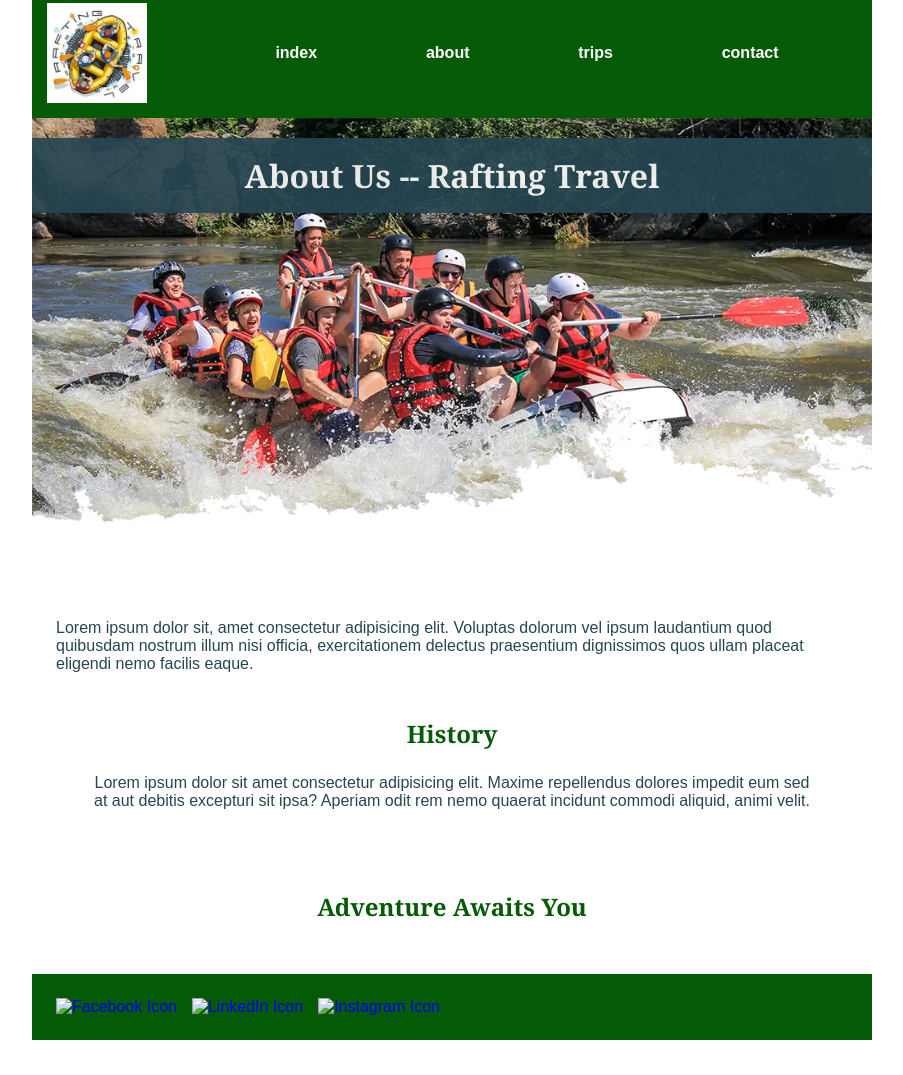
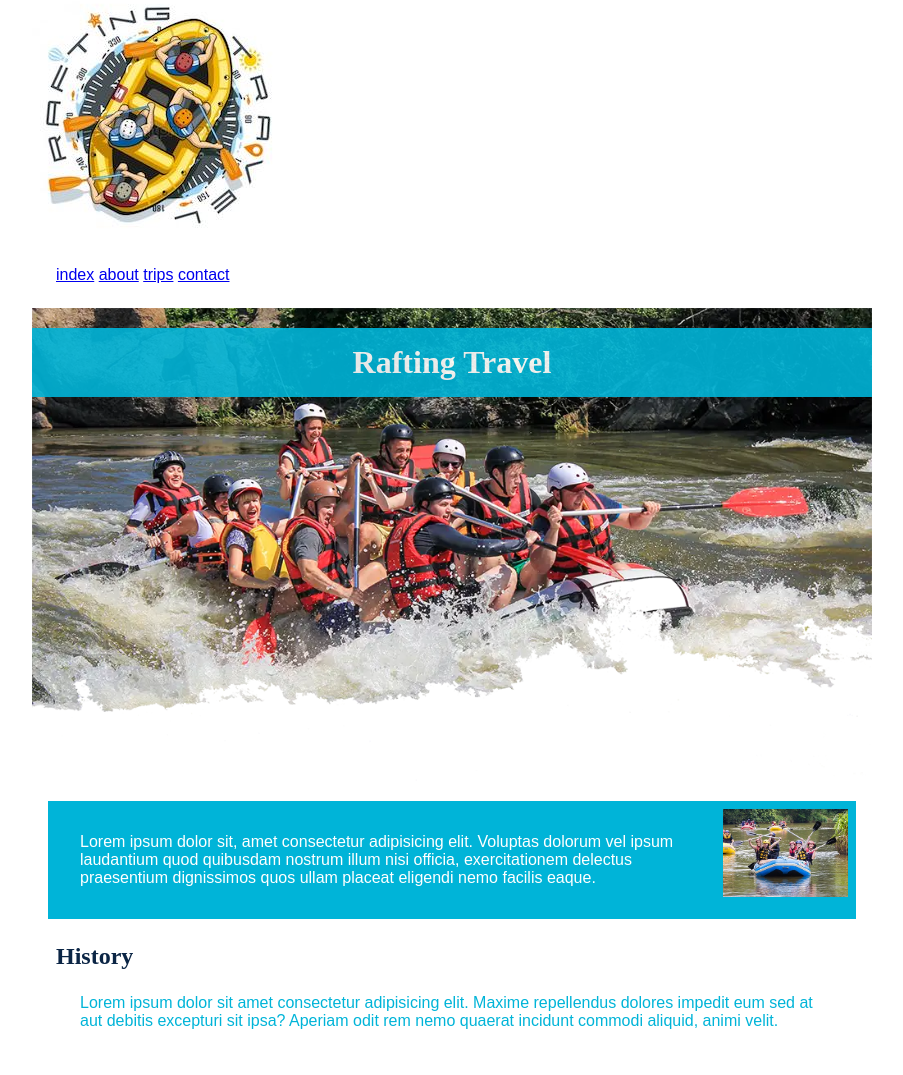
Before and after one commit to AmmonVR/wdd130, a plain HTML site: page wwr/about.html in a window 1280 px wide. Shown: the part 12-1087 px from the top of the page, without its empty margins (188-1091 px from the left). Before the commit the page ends 1052 px from the top, so only its background shows below. Drawn offline with Linux system fonts and the light colour scheme.

Commit message:
modified:   wwr/about.html 	new file:   wwr/images/facebook.svg 	new file:   wwr/images/happy.jpg 	new file:   wwr/images/instagram.svg 	new file:   wwr/images/linkedin.svg 	new file:   wwr/images/rafting14_1024.jpg 	modified:   wwr/styles/rafting.css

```diff
--- a/wwr/about.html
+++ b/wwr/about.html
@@ -7,7 +7,7 @@
     <meta name="description" content="Experience thrilling whitewater rafting adventures with professional guides, quality equipment, and a commitment to safety. Perfect for individuals and groups.">
     <meta name="author" content="Ammon Victor Rodrigues Do Nascimento">
     <link rel="stylesheet" href="styles/rafting.css">
-    <title>Document</title>
+    <title>Rafting Travel</title>
 </head>
 
 <body>
@@ -24,9 +24,14 @@
     <main>
         <div class="hero">
             <img src="images/hero_transparency.webp" alt="Background">
-            <h1>About Us -- Rafting Travel</h1>
-            <p>Lorem ipsum dolor sit, amet consectetur adipisicing elit. Voluptas dolorum vel ipsum laudantium quod quibusdam nostrum illum nisi officia, exercitationem delectus
-                praesentium dignissimos quos ullam placeat eligendi nemo facilis eaque.</p>
+            <h1>Rafting Travel</h1>
+            <article>
+                <img src="images/happy.jpg" alt="Happy Clients">
+                <p>Lorem ipsum dolor sit, amet consectetur adipisicing elit. Voluptas dolorum vel ipsum laudantium quod quibusdam nostrum illum nisi officia, exercitationem delectus
+                    praesentium dignissimos quos ullam placeat eligendi nemo facilis eaque.</p>
+            </article>
+
+
         </div>
         <section>
             <h2>History</h2>
--- a/wwr/styles/rafting.css
+++ b/wwr/styles/rafting.css
@@ -1,14 +1,11 @@
 :root {
-    --primary-color: #055a05;
-    --secondary-color: #e9c46a;
-    --accent1-color: #264653;
-    --accent2-color: #f4a261;
-
-    --heading-font: Georgia, serif;
+    --primary-color: #0B2545;
+    --secondary-color: #0077B6;
+    --accent1-color: #00B4D8;
+    --accent2-color: #F77F00;
+    --heading-font: "Times New Roman", "Georgia", serif;
     --body-font: Arial, Helvetica, sans-serif;
 }
-
-/* CSS Reset */
 
 * {
     margin: 0;
@@ -16,58 +13,23 @@
     box-sizing: border-box;
 }
 
-/* Body */
-
 body {
     font-family: var(--body-font);
     color: var(--accent1-color);
 }
 
-/* Main page width */
-
 header,
 main,
 footer {
     width: 840px;
-    max-width: 100%;
     margin: 0 auto;
 }
-
-/* Header */
-
-header {
-    display: grid;
-    grid-template-columns: 150px 1fr;
-    align-items: center;
-    background-color: var(--primary-color);
-    padding: 15px;
-}
-
-header img {
-    width: 100px;
-}
-
-header nav {
-    display: flex;
-    justify-content: space-around;
-}
-
-header nav a {
-    color: white;
-    text-decoration: none;
-    font-weight: bold;
-    padding: 10px;
-}
-
-/* Headings */
 
 h1,
 h2 {
     font-family: var(--heading-font);
-    color: var(--primary-color);
+    color: var(--primary-color)
 }
-
-/* General spacing */
 
 nav,
 p,
@@ -77,21 +39,21 @@ article {
     padding: 8px;
 }
 
-/* Hero section */
+.socialmedia a {
+    text-decoration: none;
+}
 
 .hero {
     position: relative;
 }
 
-.hero > img {
+.hero img {
     display: block;
     width: 100%;
     height: auto;
 }
 
-/* Hero heading */
-
-.hero h1 {
+h1 {
     position: absolute;
     top: 20px;
     width: 100%;
@@ -99,67 +61,16 @@ article {
     text-align: center;
     opacity: 0.9;
     background-color: var(--accent1-color);
-    color: white;
+    color: #fff;
 }
 
-/* Hero article */
-
 .hero article {
-    position: absolute;
-    bottom: 20px;
-    left: 20px;
-    right: 20px;
-    background-color: rgba(255, 255, 255, 0.9);
-    color: var(--accent1-color);
+    color: #fff;
+    background-color: var(--accent1-color);
 }
 
 .hero article img {
     float: right;
     width: 125px;
-    margin: 10px;
-    border: 3px solid var(--primary-color);
+
 }
-
-.hero article p {
-    margin: 10px;
-    padding: 10px;
-}
-
-/* History and Adventure sections */
-
-section {
-    text-align: center;
-    padding: 20px;
-}
-
-section h2 {
-    margin-bottom: 15px;
-}
-
-/* Footer */
-
-footer {
-    display: flex;
-    justify-content: space-between;
-    align-items: center;
-    background-color: var(--primary-color);
-    color: white;
-}
-
-footer p {
-    font-size: 14px;
-}
-
-.socialmedia {
-    display: flex;
-    gap: 15px;
-}
-
-.socialmedia a {
-    text-decoration: none;
-}
-
-.socialmedia img {
-    width: 30px;
-    height: 30px;
-}
```
Also changed, not shown: wwr/images/facebook.svg (added), wwr/images/happy.jpg (added), wwr/images/instagram.svg (added), wwr/images/linkedin.svg (added), wwr/images/rafting14_1024.jpg (added).
